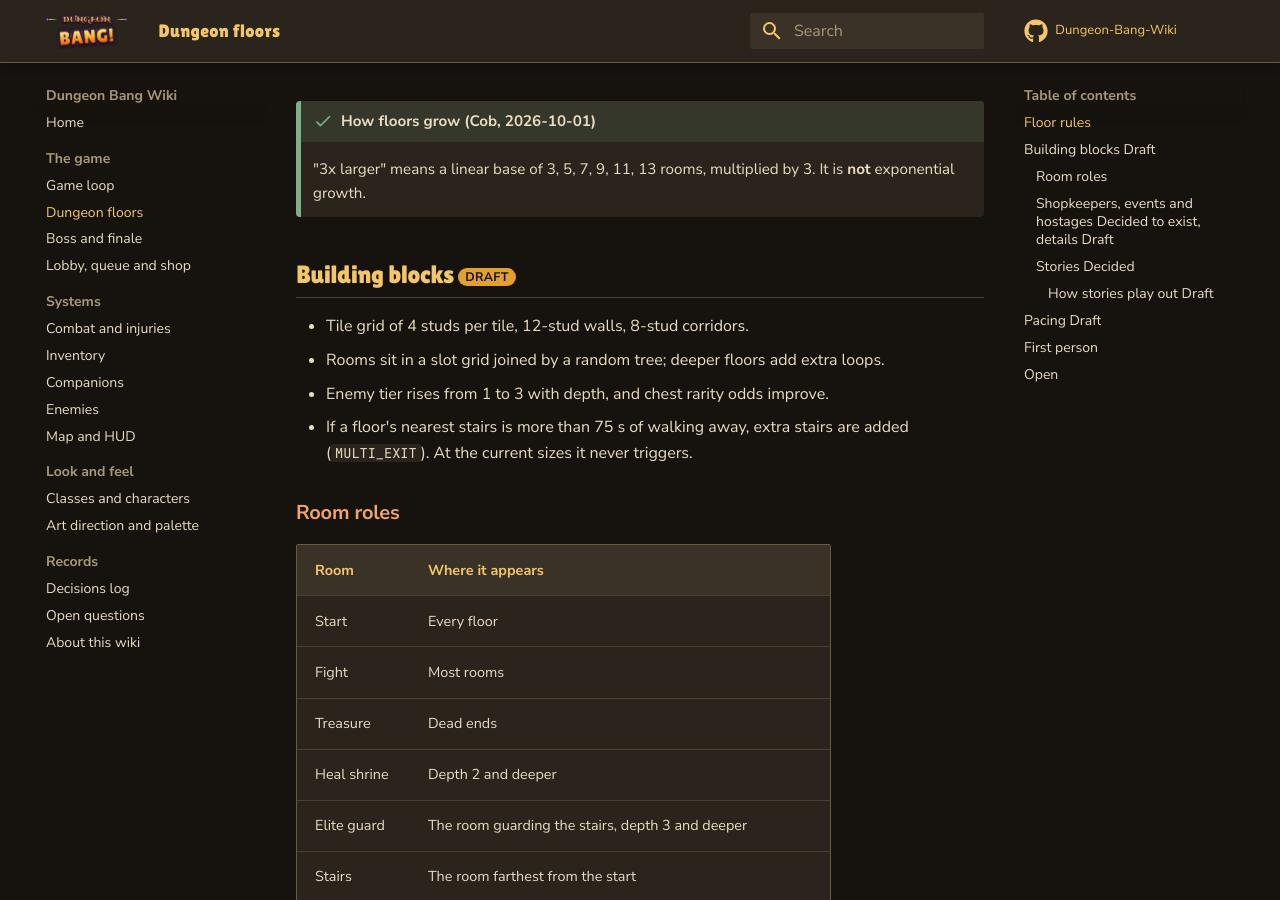
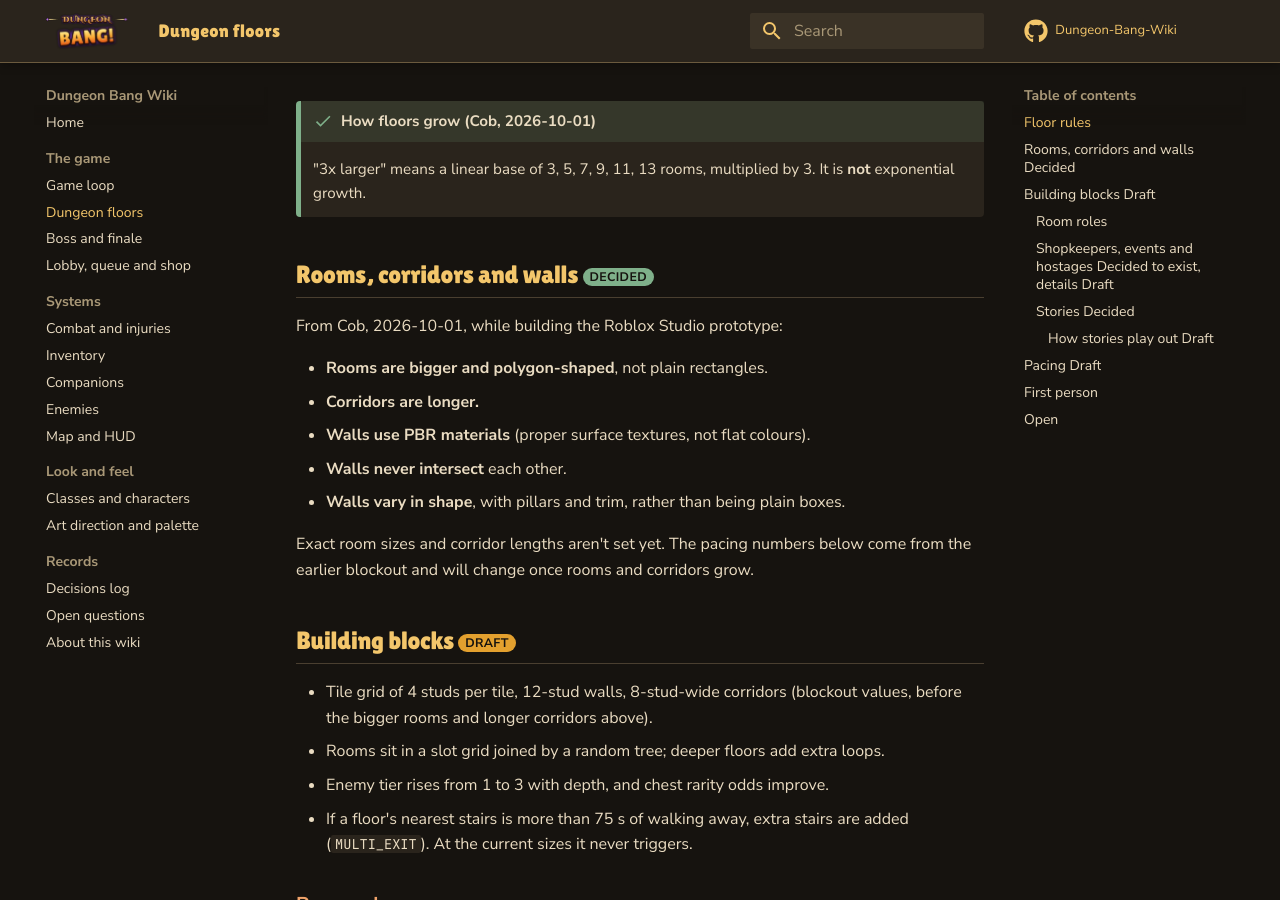
Before and after one commit to iamlegendok/Dungeon-Bang-Wiki, an MkDocs documentation site: the page built from docs/dungeon.md, in a window 1280 px wide and 900 px high, scrolled down 1166 px. Built offline with MkDocs 1.6.1 and Material for MkDocs 9.7.7, drawn with Linux system fonts in a browser that asks for light colours; comment, search, counter and statistics services are not loaded.

Commit message:
Record room, corridor and wall decisions on the dungeon page
Co-Authored-By: Claude Opus 5.5 (1M context) <noreply@anthropic.com>
Claude-Session: https://claude.ai/code/session_01BBz4VfGTsvBuNKXe58LieA

```diff
--- a/docs/dungeon.md
+++ b/docs/dungeon.md
@@ -17,9 +17,21 @@ Every floor is generated from a seed by a small, engine-free generator (`dungeon
 !!! success "How floors grow (Cob, 2026-10-01)"
     "3x larger" means a linear base of 3, 5, 7, 9, 11, 13 rooms, multiplied by 3. It is **not** exponential growth.
 
+## Rooms, corridors and walls <span class="tag decided">Decided</span> { #rooms-and-walls }
+
+From Cob, 2026-10-01, while building the Roblox Studio prototype:
+
+- **Rooms are bigger and polygon-shaped**, not plain rectangles.
+- **Corridors are longer.**
+- **Walls use PBR materials** (proper surface textures, not flat colours).
+- **Walls never intersect** each other.
+- **Walls vary in shape**, with pillars and trim, rather than being plain boxes.
+
+Exact room sizes and corridor lengths aren't set yet. The pacing numbers below come from the earlier blockout and will change once rooms and corridors grow.
+
 ## Building blocks <span class="tag draft">Draft</span>
 
-- Tile grid of 4 studs per tile, 12-stud walls, 8-stud corridors.
+- Tile grid of 4 studs per tile, 12-stud walls, 8-stud-wide corridors (blockout values, before the bigger rooms and longer corridors above).
 - Rooms sit in a slot grid joined by a random tree; deeper floors add extra loops.
 - Enemy tier rises from 1 to 3 with depth, and chest rarity odds improve.
 - If a floor's nearest stairs is more than 75 s of walking away, extra stairs are added (`MULTI_EXIT`). At the current sizes it never triggers.
```
Also changed, not shown: docs/decisions.md (+1 -0 lines), docs/open-questions.md (+1 -0 lines).
